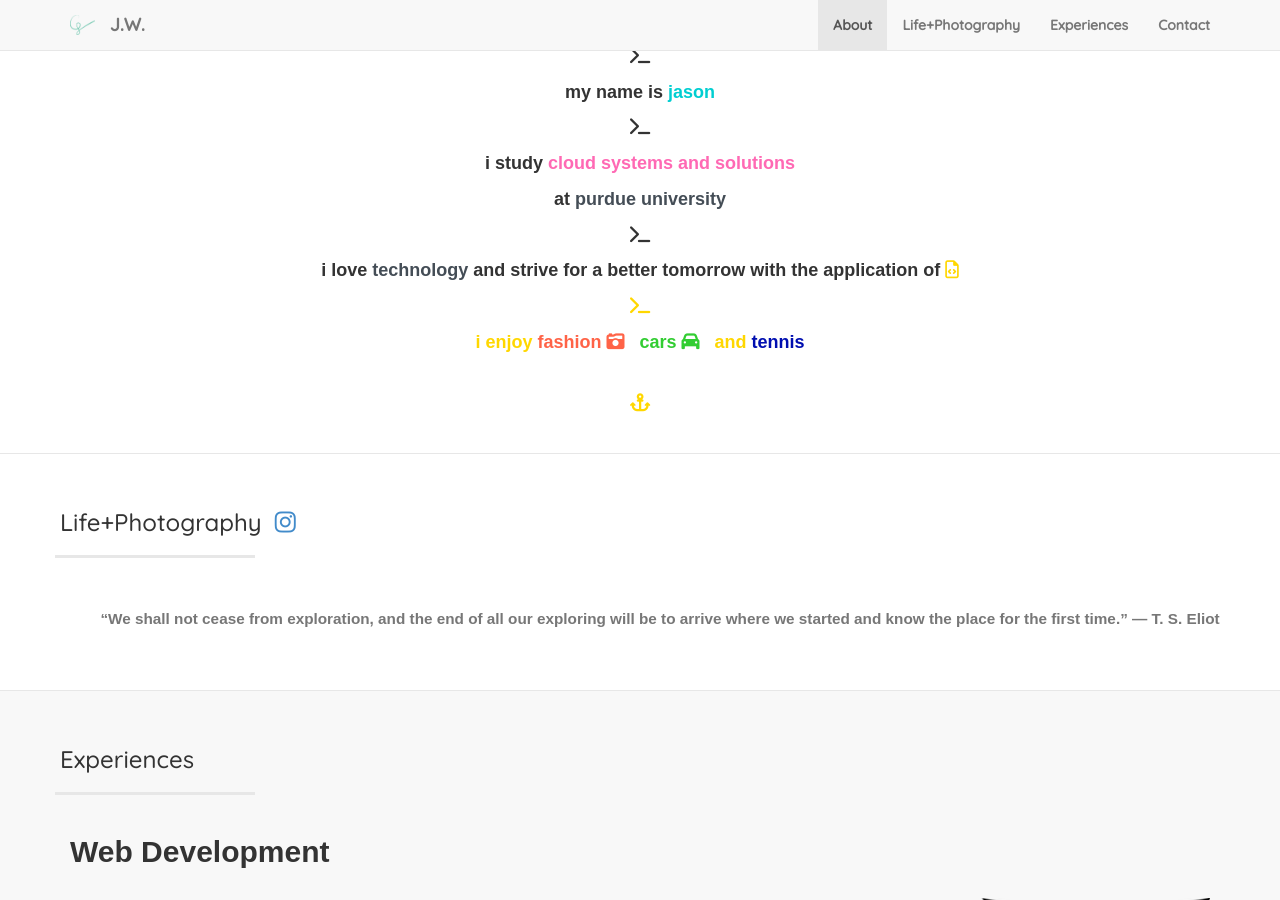
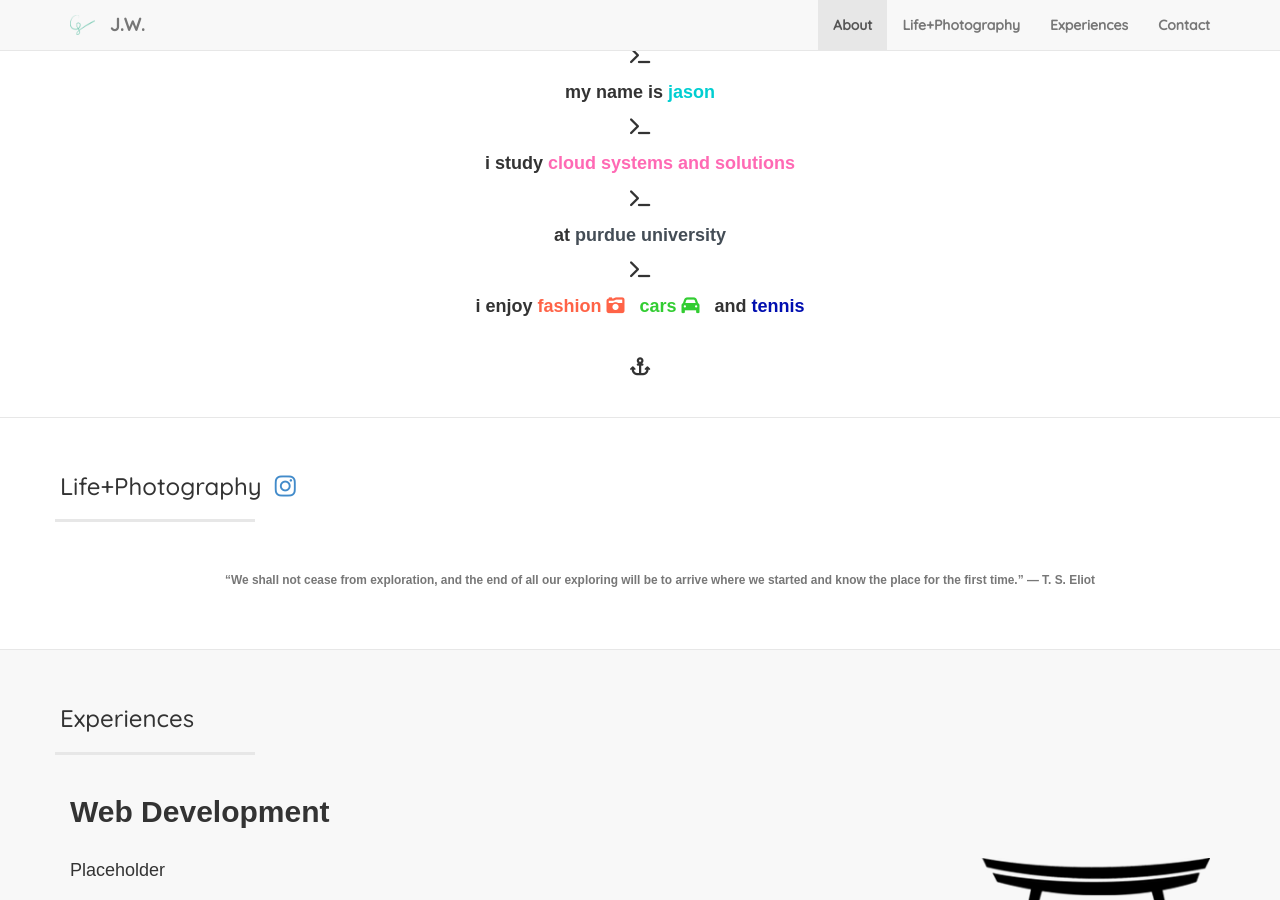
Before and after one commit to jawang94/jawang94.github.io, a Jekyll site: the page built from index.html, in a window 1280 px wide and 900 px high, scrolled down 947 px. Built offline with Jekyll 4.4.1, drawn with Linux system fonts in a browser that asks for light colours; nearby versions of some CDN libraries.

Commit message:
about me update

```diff
--- a/_includes/about.html
+++ b/_includes/about.html
@@ -12,12 +12,8 @@
         <p>my name is <font color="DarkTurquoise">jason</font></p>
         <p><i class="fa fa-terminal"></i></p>
         <p>i study <font color="HotPink">cloud systems and solutions</font></p>
+        <p><i class="fa fa-terminal"></i></p>
         <p>at <font color="#444D56">purdue university</font></p>
-        <p><i class="fa fa-terminal"></i></p>
-        <p>
-          i love <font color="#444D56">technology</font> and strive for a better
-          tomorrow with the application of <font color="gold" software </font> <i class="fa fa-file-code-o" aria-hidden="true"></i>
-        </p>
         <p><i class="fa fa-terminal"></i></p>
         i enjoy
         <font color="Tomato"
```
